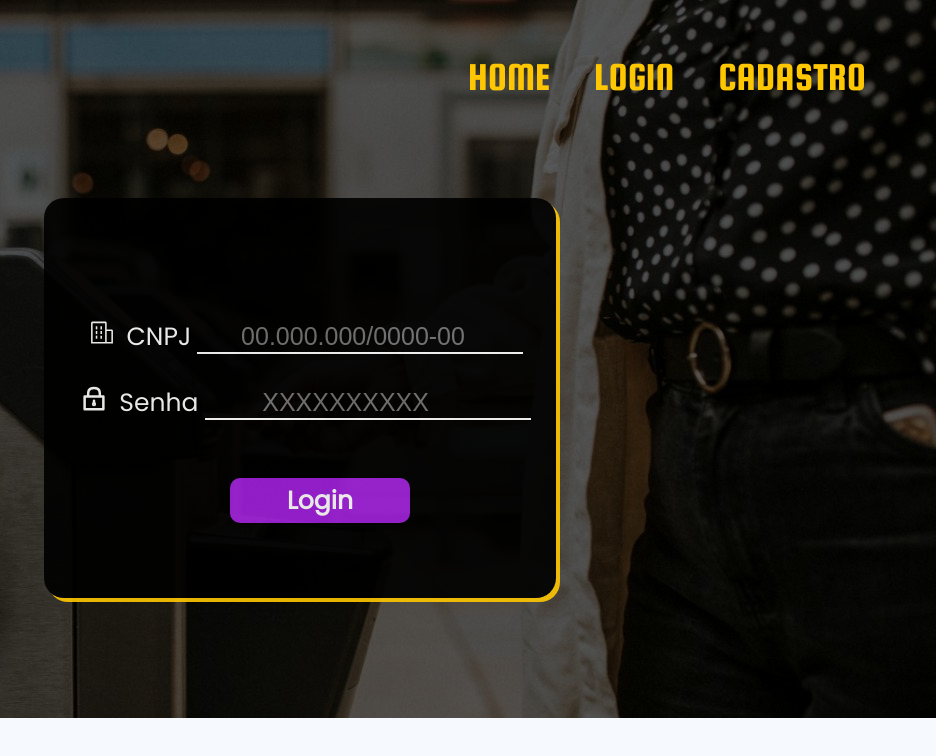
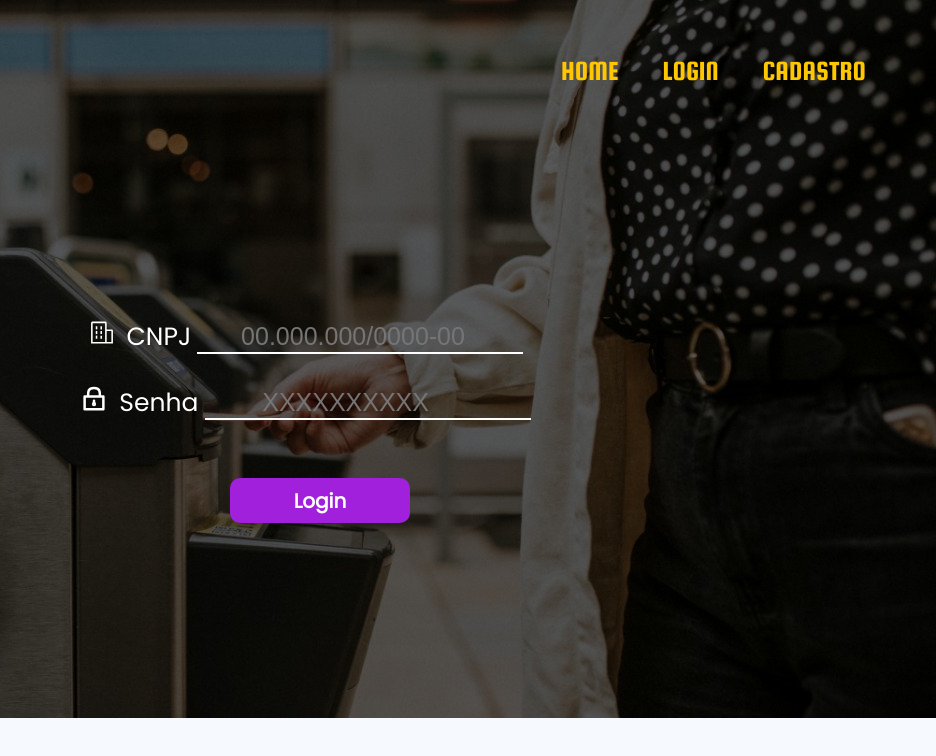
Before and after one commit to jorgeleao123/Bandtec_2_Semestre_PI, a plain HTML site: page site/login.html in a window 1280 px wide. Shown: the full height of the page, 344-1280 px from the left. Drawn offline with Linux system fonts and the light colour scheme.

Commit message:
Ajustes na tela de Login

```diff
--- a/site/login.css
+++ b/site/login.css
@@ -26,7 +26,7 @@ ul li {
     text-decoration: none;
     color: #FFC702;
     font-family: 'Squada One', cursive;
-    font-size: 40px;
+    font-size: 28px;
 }
 .nav_header a:hover{
     transform: scale(2.0);
@@ -38,7 +38,7 @@ ul li {
 
 li {
     margin: 0 20px;
-    font-size: large;
+    font-size: 25px;
 }
 
 .caixa {
@@ -54,7 +54,7 @@ li {
     padding-left: 50px;
 }
 .login_text{
-    background-color: black;
+    background-color: rgba(0, 0, 0, 0);
     border-radius: 20px;
     width: 40%;
     height: 400px;
@@ -63,8 +63,7 @@ li {
     margin-right: 380px;
     text-align: center;
     /* padding-top: 35px; */
-    box-shadow: #ffc702 4px 4px;
-    opacity: 0.9;
+
 
 }
 .placeholder {
@@ -96,7 +95,7 @@ li {
     transition: ease-out 0.3s;
     color: white;
     font-weight: bold;
-    font-size: 25px;
+    font-size: 20px;
     font-family: 'PoPPins', sans-serif;
 }
 #form_login button:hover{
```
